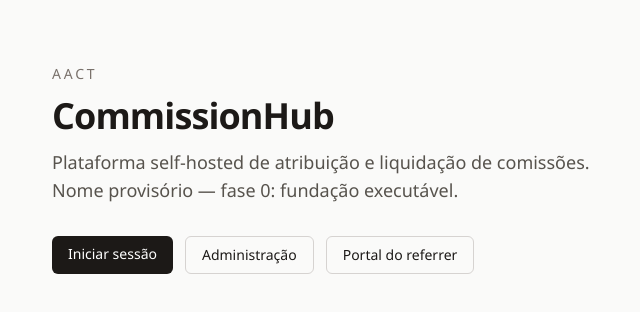
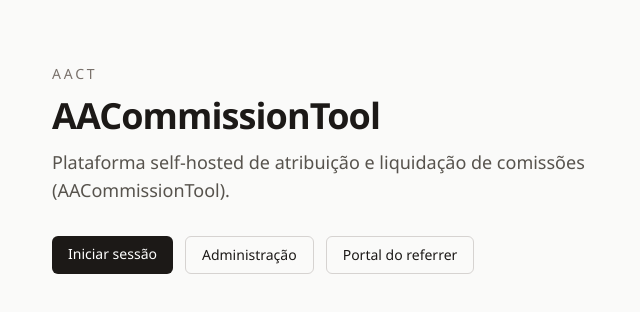
Before and after one commit to neverundo/aact, a Next.js app in the folder apps/web/: page / in a window 1280 px wide. Shown: the top 312 px of the page, without its empty margins (228-868 px from the left). Built offline with nearby package versions, Linux system fonts and the light colour scheme.

Commit message:
Brand name

```diff
--- a/apps/web/src/app/layout.tsx
+++ b/apps/web/src/app/layout.tsx
@@ -2,9 +2,9 @@ import type { Metadata } from "next";
 import "./globals.css";
 
 export const metadata: Metadata = {
-  title: "AACT — CommissionHub",
+  title: "AACT — Agnostically-Assigning-a-Comission Tool",
   description:
-    "Plataforma self-hosted de atribuição e liquidação de comissões (nome provisório).",
+    "Plataforma self-hosted de atribuição e liquidação de comissões (AACommissionTool).",
 };
 
 export default function RootLayout({ children }: LayoutProps<"/">) {
--- a/apps/web/src/app/page.tsx
+++ b/apps/web/src/app/page.tsx
@@ -8,11 +8,11 @@ export default function HomePage() {
           AACT
         </p>
         <h1 className="text-4xl font-semibold tracking-tight text-stone-900">
-          CommissionHub
+          AACommissionTool
         </h1>
         <p className="max-w-xl text-lg text-stone-600">
-          Plataforma self-hosted de atribuição e liquidação de comissões. Nome
-          provisório — fase 0: fundação executável.
+          Plataforma self-hosted de atribuição e liquidação de comissões
+          (AACommissionTool).
         </p>
       </div>
 
```
Also changed, not shown: 5 other files (tests, documents, lock files or other folders).
